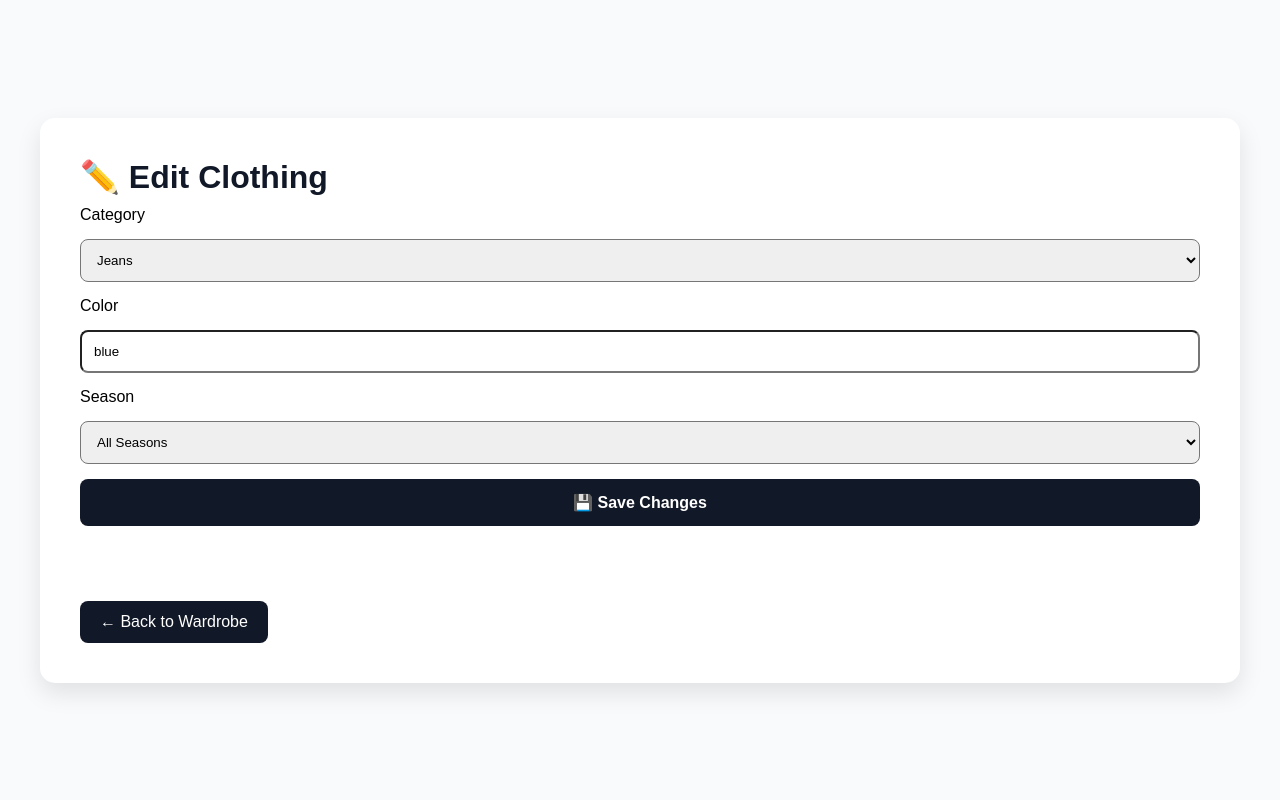
After one commit to ChayaBL/OutfitIQ, a Flask app: page /edit/3 in a window 1280 px wide. The commit adds this page. Run offline with Flask 3, Linux system fonts and the light colour scheme; data comes from the database, SQL or seed files in the repository; both versions use the stored data as it was after the commit.

Commit message:
Add edit functionality for wardrobe items

```diff
--- a/app.py
+++ b/app.py
@@ -97,6 +97,42 @@ def delete(id):
 
     return redirect(url_for("wardrobe"))
 
+@app.route("/edit/<int:id>", methods=["GET", "POST"])
+def edit(id):
+
+    connection = sqlite3.connect("outfitiq.db")
+    cursor = connection.cursor()
+
+    if request.method == "POST":
+
+        category = request.form["category"]
+        color = request.form["color"]
+        season = request.form["season"]
+
+        cursor.execute(
+            """
+            UPDATE wardrobe
+            SET category = ?, color = ?, season = ?
+            WHERE id = ?
+            """,
+            (category, color, season, id)
+        )
+
+        connection.commit()
+        connection.close()
+
+        return redirect(url_for("wardrobe"))
+
+    cursor.execute(
+        "SELECT * FROM wardrobe WHERE id = ?",
+        (id,)
+    )
+
+    cloth = cursor.fetchone()
+
+    connection.close()
+
+    return render_template("edit.html", cloth=cloth)
 @app.route("/dashboard")
 def dashboard():
 
--- a/static/wardrobe.css
+++ b/static/wardrobe.css
@@ -154,3 +154,19 @@ form{
 .delete-btn:hover{
     background:#b91c1c;
 }
+.edit-btn{
+    display:block;
+    margin:15px;
+    padding:12px;
+    text-align:center;
+    text-decoration:none;
+    background:#2563eb;
+    color:white;
+    border-radius:8px;
+    font-weight:bold;
+    transition:.3s;
+}
+
+.edit-btn:hover{
+    background:#1d4ed8;
+}
--- /dev/null
+++ b/templates/edit.html
@@ -0,0 +1,60 @@
+<!DOCTYPE html>
+<html>
+
+<head>
+    <title>Edit Clothing - OutfitIQ</title>
+
+    <link rel="stylesheet"
+          href="{{ url_for('static', filename='wardrobe.css') }}">
+</head>
+
+<body>
+
+<div class="container">
+
+    <h1>✏️ Edit Clothing</h1>
+
+    <form method="POST">
+
+        <label>Category</label>
+
+        <select name="category">
+
+            <option {% if cloth[1] == "Shirt" %}selected{% endif %}>Shirt</option>
+            <option {% if cloth[1] == "T-Shirt" %}selected{% endif %}>T-Shirt</option>
+            <option {% if cloth[1] == "Jeans" %}selected{% endif %}>Jeans</option>
+            <option {% if cloth[1] == "Trousers" %}selected{% endif %}>Trousers</option>
+            <option {% if cloth[1] == "Shoes" %}selected{% endif %}>Shoes</option>
+
+        </select>
+
+        <label>Color</label>
+
+        <input
+            type="text"
+            name="color"
+            value="{{ cloth[2] }}"
+            required
+        >
+
+        <label>Season</label>
+
+        <select name="season">
+
+            <option {% if cloth[3] == "Summer" %}selected{% endif %}>Summer</option>
+            <option {% if cloth[3] == "Winter" %}selected{% endif %}>Winter</option>
+            <option {% if cloth[3] == "Rainy" %}selected{% endif %}>Rainy</option>
+            <option {% if cloth[3] == "All Seasons" %}selected{% endif %}>All Seasons</option>
+
+        </select>
+
+        <button>💾 Save Changes</button>
+
+    </form>
+
+    <a href="/wardrobe" class="back-btn">← Back to Wardrobe</a>
+
+</div>
+
+</body>
+</html>
--- a/templates/wardrobe.html
+++ b/templates/wardrobe.html
@@ -93,6 +93,9 @@
 
 
         </div>
+        <a href="/edit/{{ cloth[0] }}" class="edit-btn">
+            ✏️ Edit
+        </a>
         <a href="/delete/{{ cloth[0] }}" class="delete-btn">
             🗑 Delete
         </a>
```
Also changed, not shown: outfitiq.db, static/uploads/Jeans.jpg (added).
